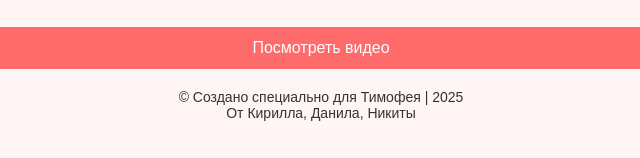
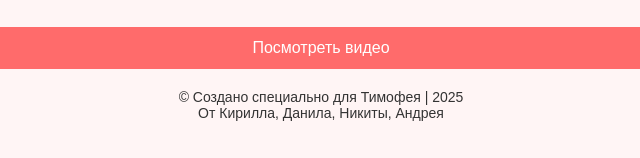
Before and after one commit to Xaniepta/TIMOFEJ-TATARCUK.github.io, a plain HTML site: page index.html in a window 1280 px wide. Shown: the part 639-797 px from the top of the page, 319-959 px from the left. Drawn offline with Linux system fonts and the light colour scheme.

Commit message:
index.html

```diff
--- a/index.html
+++ b/index.html
@@ -92,7 +92,7 @@
 
     <footer>
         © Создано специально для Тимофея | 2025<br>
-        От Кирилла, Данила, Никиты
+        От Кирилла, Данила, Никиты, Андрея
     </footer>
 
     <script>
```
